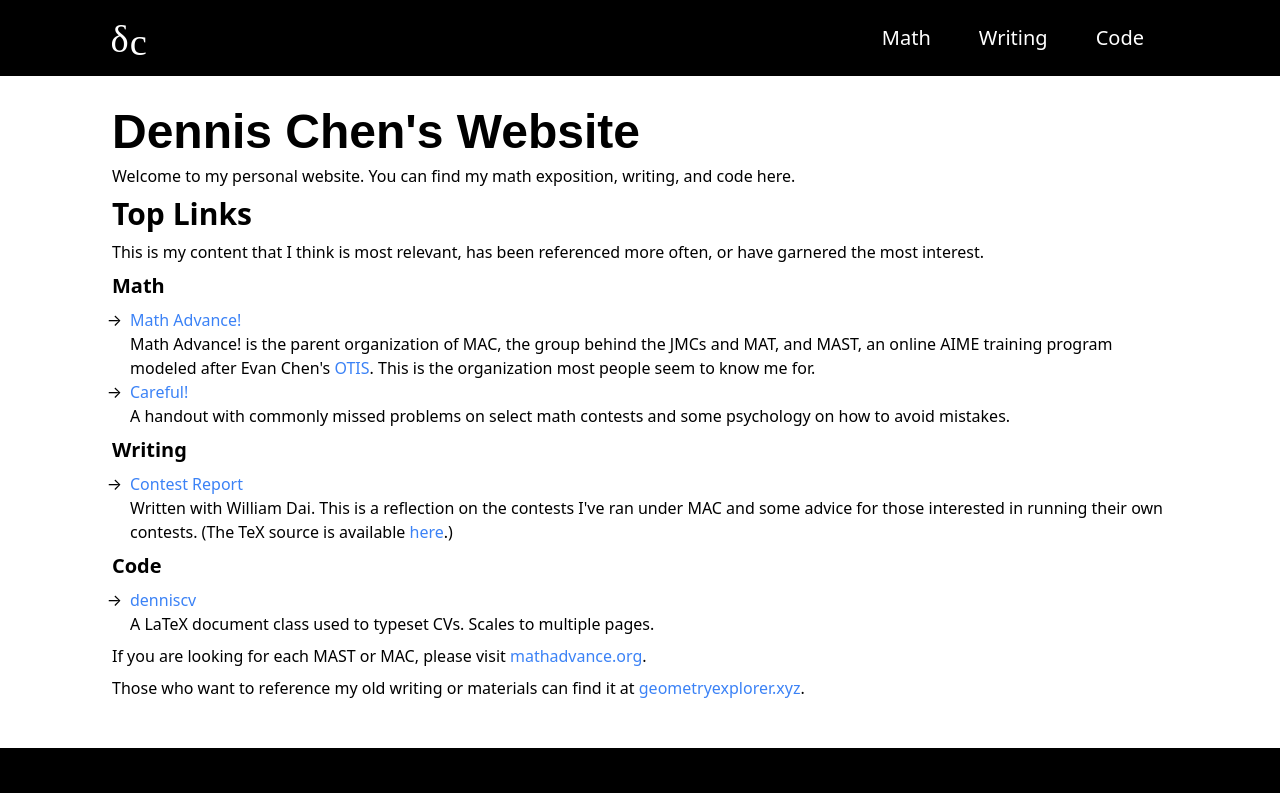
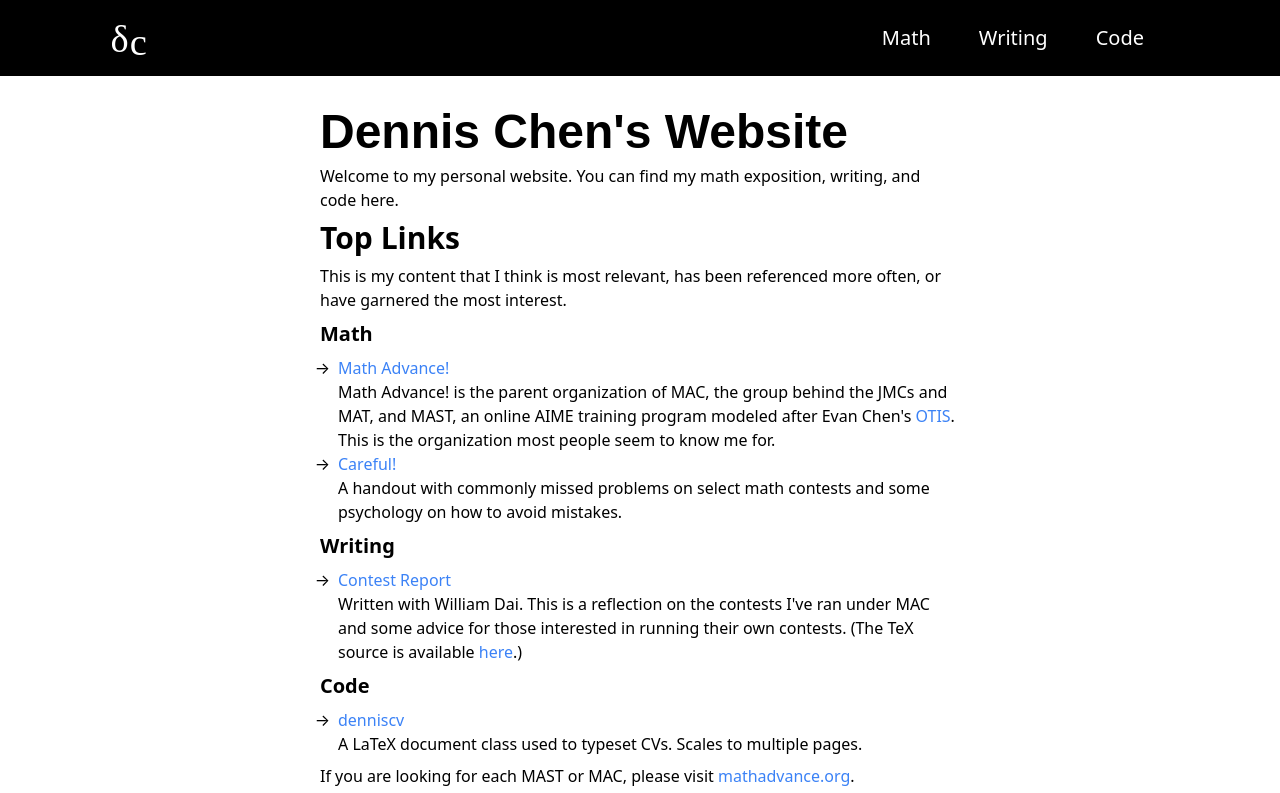
Before and after one commit to chennisden/dennisc.net, a Next.js app: page / in a window 1280 px wide. Shown: the top 793 px of the page. Built offline with nearby package versions, Linux system fonts and the light colour scheme.

Commit message:
centering & max width

```diff
--- a/pages/index.tsx
+++ b/pages/index.tsx
@@ -10,7 +10,7 @@ const Item: FC<{
 
 const Home: FC<{}> = () => {
   return (
-    <div className="mx-28 mt-8 space-y-2">
+    <div className="self-center mx-12 sm:mx-28 md:max-w-screen-sm mt-8 space-y-2">
       <h1 className="text-5xl font-bold">Dennis Chen's Website</h1>
       <p>Welcome to my personal website. You can find my math exposition, writing, and code here.</p>
       <h2 className="text-3xl font-bold">Top Links</h2>
```
